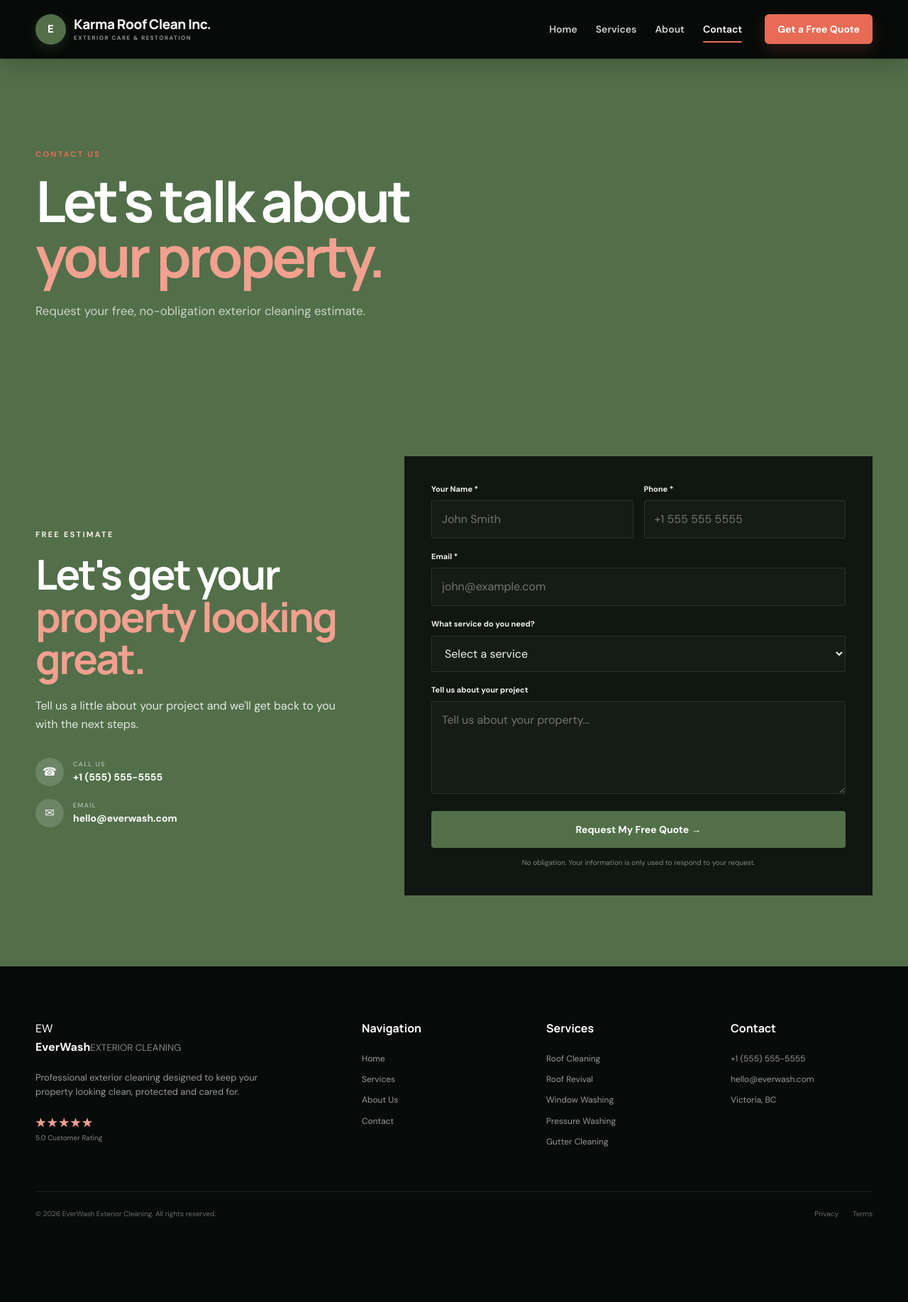
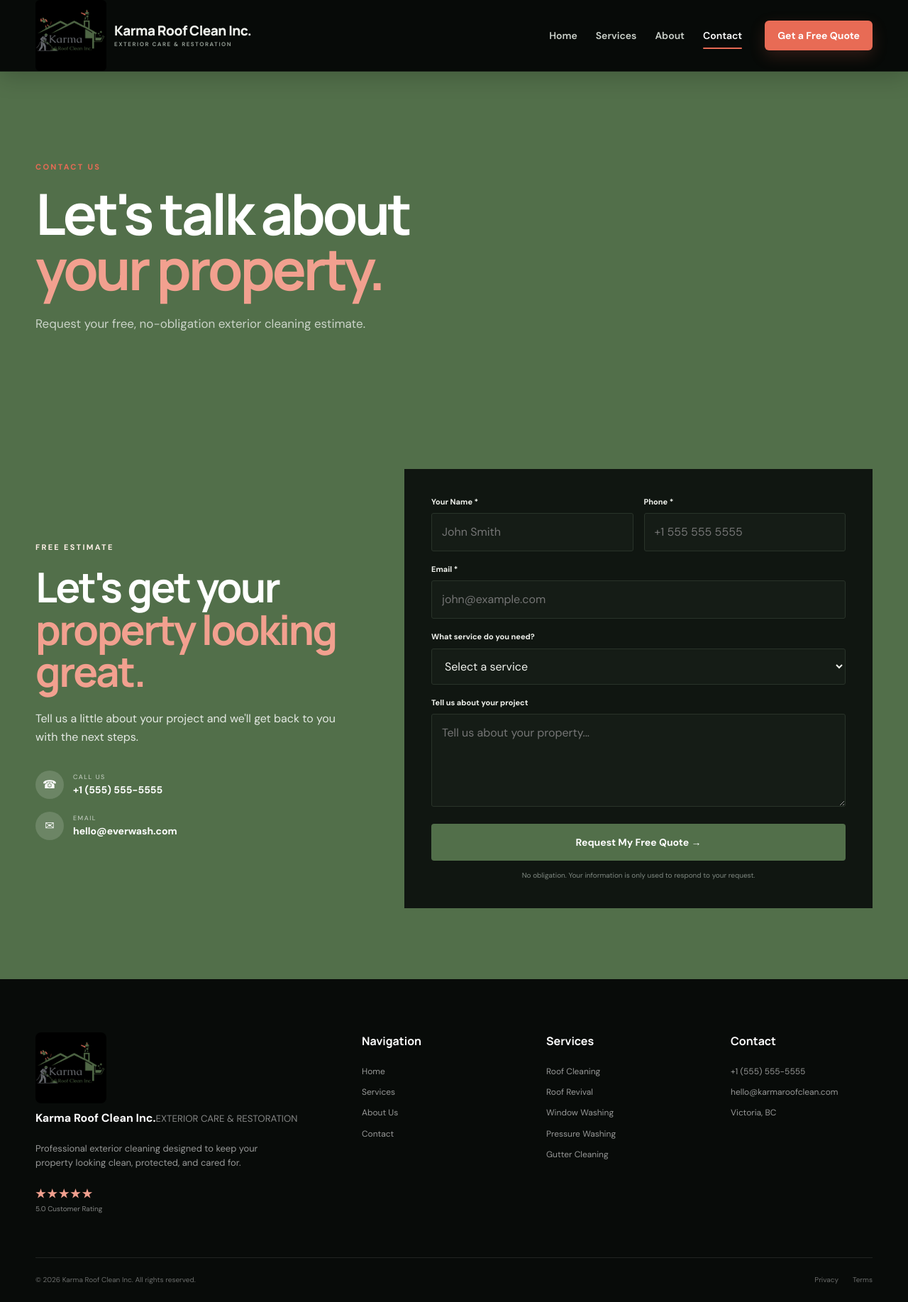
Before and after one commit to RajPR1516/exterior-cleaning-demo, a React (Vite) app: page /contact in a window 1280 px wide. Shown: the whole page at 71% size. Before the commit the page ends 1742 px from the top, so only its background shows below. Built offline with nearby package versions, Linux system fonts and the light colour scheme.

Commit message:
modified css

```diff
--- a/src/components/Footer.jsx
+++ b/src/components/Footer.jsx
@@ -3,95 +3,76 @@ import { Link } from "react-router-dom";
 function Footer() {
   return (
     <footer className="footer">
-
       <div className="container">
-
         <div className="footer-top">
-
           <div className="footer-brand">
-
             <Link to="/" className="logo footer-logo">
-
-              <div className="logo-mark">
-                <span>EW</span>
-              </div>
+  <img
+    src="/favicon.png"
+    alt="Karma Roof Clean Inc. Logo"
+    style={{
+      width: "100px",
+      height: "100px",
+      objectFit: "contain",
+      borderRadius: "8px"
+    }}
+  />
 
   <div className="logo-text">
-                <strong>EverWash</strong>
-                <small>EXTERIOR CLEANING</small>
+    <strong>Karma Roof Clean Inc.</strong>
+    <small>EXTERIOR CARE &amp; RESTORATION</small>
   </div>
-
 </Link>
 
             <p>
               Professional exterior cleaning designed to keep your
-              property looking clean, protected and cared for.
+              property looking clean, protected, and cared for.
             </p>
 
             <div className="footer-rating">
               <strong>★★★★★</strong>
               <span>5.0 Customer Rating</span>
             </div>
-
           </div>
 
           <div className="footer-column">
-
             <h4>Navigation</h4>
-
             <Link to="/">Home</Link>
             <Link to="/services">Services</Link>
             <Link to="/about">About Us</Link>
             <Link to="/contact">Contact</Link>
-
           </div>
 
           <div className="footer-column">
-
             <h4>Services</h4>
-
             <Link to="/services">Roof Cleaning</Link>
             <Link to="/services">Roof Revival</Link>
             <Link to="/services">Window Washing</Link>
             <Link to="/services">Pressure Washing</Link>
             <Link to="/services">Gutter Cleaning</Link>
-
           </div>
 
           <div className="footer-column">
-
             <h4>Contact</h4>
-
-            <a href="tel:+15555555555">
-              +1 (555) 555-5555
+            <a href="tel:+15555555555">+1 (555) 555-5555</a>
+            <a href="mailto:hello@karmaroofclean.com">
+              hello@karmaroofclean.com
             </a>
-
-            <a href="mailto:hello@everwash.com">
-              hello@everwash.com
-            </a>
-
             <span>Victoria, BC</span>
-
           </div>
-
         </div>
 
         <div className="footer-bottom">
-
           <span>
-            © {new Date().getFullYear()} EverWash Exterior Cleaning.
-            All rights reserved.
+            © {new Date().getFullYear()} Karma Roof Clean Inc. All rights reserved.
           </span>
 
           <div>
             <a href="#">Privacy</a>
             <a href="#">Terms</a>
           </div>
-
         </div>
-
       </div>
-
     </footer>
   );
 }
--- a/src/components/Navbar.jsx
+++ b/src/components/Navbar.jsx
@@ -15,7 +15,17 @@ function Navbar() {
     <header className="navbar">
       <div className="container nav-inner">
         <Link to="/" className="logo" onClick={closeMenu}>
-          <span className="logo-mark">E</span>
+          <img
+            src="/favicon.png"
+            alt="Karma Roof Clean Inc. Logo"
+            style={{
+              width: "100px",
+              height: "100px",
+              objectFit: "contain",
+              display: "block",
+              borderRadius: "6px",
+            }}
+          />
           <div className="logo-text">
             <strong>Karma Roof Clean Inc.</strong>
             <small>EXTERIOR CARE &amp; RESTORATION</small>
```
Lines whose indentation alone changed are shown as unchanged.
